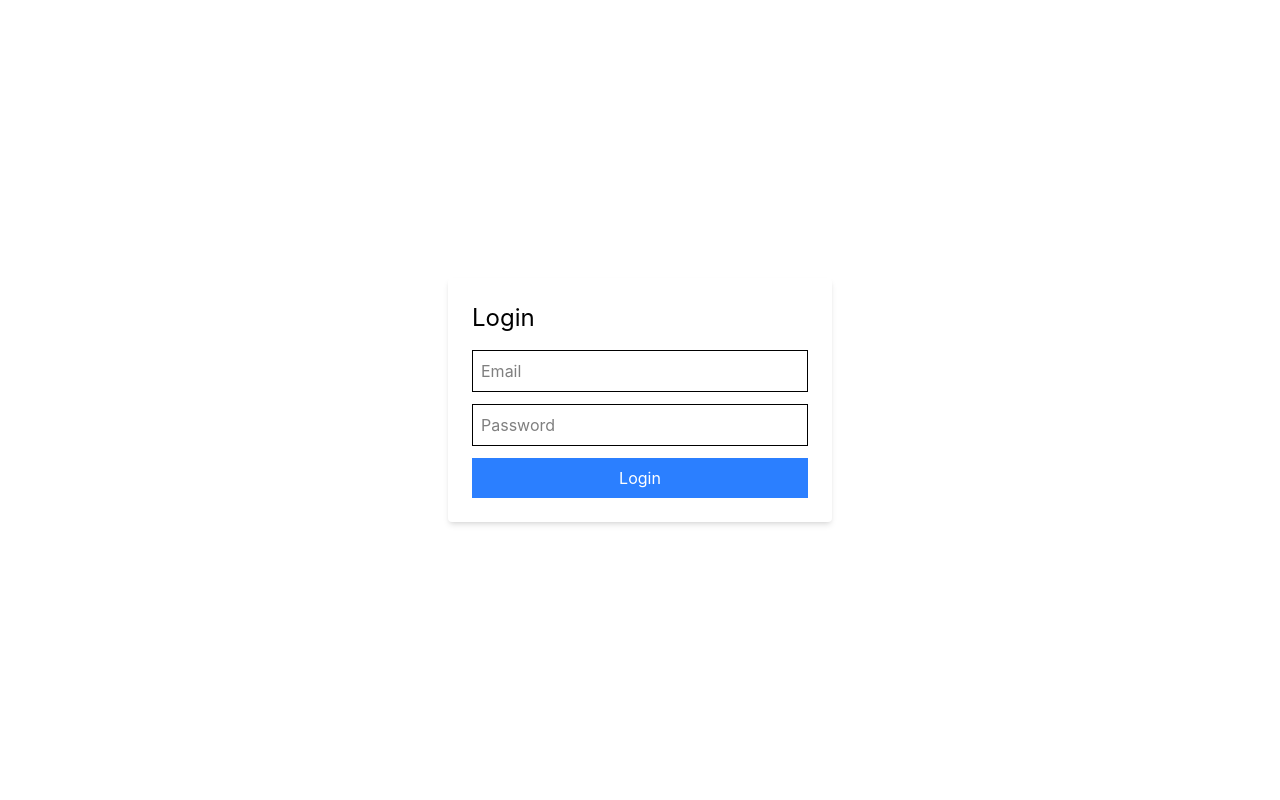
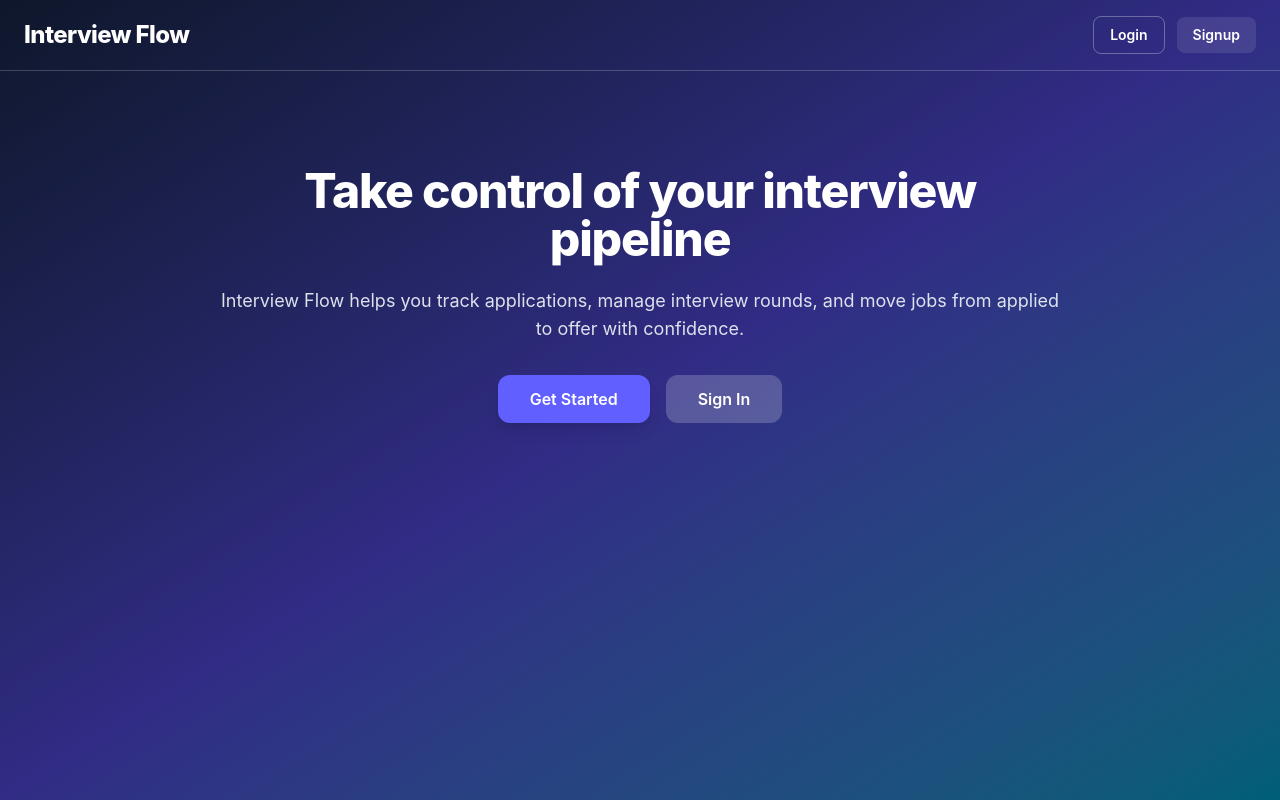
Before and after one commit to namitmalasi/InterviewFlow, a React (Vite) app in the folder frontend/: page / in a window 1280 px wide. Before the commit this address led to /login. Built offline with nearby package versions, Linux system fonts and the light colour scheme; no server answers.

Commit message:
adding the home page and styling authentication page

```diff
--- a/frontend/src/App.jsx
+++ b/frontend/src/App.jsx
@@ -7,6 +7,7 @@ import useAuthStore from "./store/authStore";
 import { useEffect } from "react";
 import PublicRoute from "./components/PublicRoute";
 import JobDetails from "./pages/JobDetails";
+import Home from "./pages/Home";
 
 function App() {
   const checkAuth = useAuthStore((state) => state.checkAuth);
@@ -18,6 +19,8 @@ function App() {
   return (
     <BrowserRouter>
       <Routes>
+        <Route path="/" element={<Home />} />
+
         <Route
           path="/login"
           element={
@@ -35,7 +38,7 @@ function App() {
           }
         />
         <Route
-          path="/"
+          path="/dashboard"
           element={
             <ProtectedRoute>
               <Dashboard />
--- a/frontend/src/components/PublicRoute.jsx
+++ b/frontend/src/components/PublicRoute.jsx
@@ -10,7 +10,7 @@ function PublicRoute({ children }) {
   }
 
   if (user) {
-    return <Navigate to="/" />;
+    return <Navigate to="/dashboard" />;
   }
 
   return children;
--- /dev/null
+++ b/frontend/src/pages/Home.jsx
@@ -0,0 +1,54 @@
+import { Link } from "react-router-dom";
+
+function Home() {
+  return (
+    <div className="min-h-screen bg-gradient-to-br from-slate-900 via-indigo-900 to-cyan-800 text-white">
+      <header className="flex items-center justify-between px-6 py-4 border-b border-white/20">
+        <div className="text-2xl font-extrabold tracking-tight">
+          Interview Flow
+        </div>
+
+        <nav className="flex items-center gap-3">
+          <Link
+            to="/login"
+            className="rounded-lg px-4 py-2 border border-white/30 text-sm font-semibold hover:bg-white/10 transition"
+          >
+            Login
+          </Link>
+          <Link
+            to="/signup"
+            className="rounded-lg px-4 py-2 bg-white/10 text-sm font-semibold text-white hover:bg-white/20 transition"
+          >
+            Signup
+          </Link>
+        </nav>
+      </header>
+
+      <main className="mx-auto px-6 py-24 max-w-4xl text-center">
+        <h1 className="text-5xl font-extrabold tracking-tight mb-6">
+          Take control of your interview pipeline
+        </h1>
+        <p className="text-lg text-slate-100/90 mb-8">
+          Interview Flow helps you track applications, manage interview rounds,
+          and move jobs from applied to offer with confidence.
+        </p>
+        <div className="flex justify-center gap-4">
+          <Link
+            to="/signup"
+            className="rounded-xl bg-indigo-500 px-8 py-3 font-semibold text-white shadow-lg hover:bg-indigo-600 transition"
+          >
+            Get Started
+          </Link>
+          <Link
+            to="/login"
+            className="rounded-xl bg-white/20 px-8 py-3 font-semibold text-white hover:bg-white/40 transition"
+          >
+            Sign In
+          </Link>
+        </div>
+      </main>
+    </div>
+  );
+}
+
+export default Home;
--- a/frontend/src/pages/JobDetails.jsx
+++ b/frontend/src/pages/JobDetails.jsx
@@ -1,7 +1,8 @@
-import { useEffect, useState } from "react";
+import { useEffect } from "react";
 import { useParams } from "react-router-dom";
 import useJobStore from "../store/jobStore";
 import AddRound from "../components/AddRound";
+import { getRoundResultColor } from "../utils/statusColor";
 
 function JobDetails() {
   const { id } = useParams();
@@ -12,28 +13,56 @@ function JobDetails() {
   }, [id]);
 
   return (
-    <div className="p-10">
-      <h1 className="text-3xl font-bold mb-6">Interview Rounds</h1>
+    <div className="p-10 bg-slate-100 min-h-screen">
+      <h1 className="text-3xl font-extrabold mb-6 text-slate-900">
+        Interview Rounds
+      </h1>
+
+      <div className="bg-white rounded-2xl border border-slate-200 shadow-lg p-6 mb-6">
+        <p className="text-sm text-slate-500">
+          For this job, add and track each interview round outcome.
+        </p>
+      </div>
 
       <AddRound jobId={id} />
 
       <div className="space-y-4 mt-6">
-        {rounds?.length === 0 && <p>No rounds added yet</p>}
+        {rounds?.length === 0 && (
+          <div className="rounded-xl border border-dashed border-slate-300 bg-white p-6 text-center text-slate-500">
+            No rounds added yet
+          </div>
+        )}
 
         {rounds?.map((round) => (
-          <div key={round._id} className="border p-4 rounded shadow">
-            <h2 className="text-xl font-semibold">{round.roundName}</h2>
+          <div
+            key={round._id}
+            className="bg-white rounded-2xl border border-slate-200 p-5 shadow-sm hover:shadow-md transition"
+          >
+            <div className="flex flex-wrap justify-between items-start gap-3">
+              <div>
+                <h2 className="text-xl font-bold text-slate-900">
+                  {round.roundName}
+                </h2>
+                <p className="text-sm text-slate-500">
+                  {round.notes || "No notes yet"}
+                </p>
+              </div>
 
-            <p>Result: {round.result}</p>
+              <span
+                className={`px-3 py-1 rounded-full text-sm font-semibold ${getRoundResultColor(round.result)}`}
+              >
+                {round.result}
+              </span>
+            </div>
 
-            <p className="text-gray-500 text-sm">{round.notes}</p>
-
-            <button
-              onClick={() => deleteRound(round._id)}
-              className="text-red-500 text-sm mt-2"
-            >
-              Delete
-            </button>
+            <div className="mt-4">
+              <button
+                onClick={() => deleteRound(round._id)}
+                className="rounded-md border border-red-500 px-3 py-1 text-red-500 font-medium hover:bg-red-500 hover:text-white transition"
+              >
+                Delete
+              </button>
+            </div>
           </div>
         ))}
       </div>
--- a/frontend/src/pages/Login.jsx
+++ b/frontend/src/pages/Login.jsx
@@ -1,6 +1,6 @@
 import { useState } from "react";
 import useAuthStore from "../store/authStore";
-import { useNavigate } from "react-router-dom";
+import { Link, useNavigate } from "react-router-dom";
 
 function Login() {
   const login = useAuthStore((state) => state.login);
@@ -16,33 +16,52 @@ function Login() {
 
     const success = await login(form);
     if (success) {
-      navigate("/");
+      navigate("/dashboard");
     }
   };
 
   return (
-    <div className="flex justify-center items-center h-screen">
+    <div className="flex items-center justify-center min-h-screen bg-gradient-to-br from-slate-900 via-indigo-900 to-cyan-800 p-4">
       <form
         onSubmit={handleSubmit}
-        className="bg-white p-6 shadow-md rounded w-96"
+        className="w-full max-w-md rounded-3xl bg-white/95 border border-slate-200 p-8 shadow-2xl backdrop-blur"
       >
-        <h2 className="text-2xl mb-4">Login</h2>
+        <h2 className="text-3xl font-extrabold text-slate-900 mb-2 text-center">
+          Welcome Back
+        </h2>
+        <p className="text-sm text-slate-500 mb-8 text-center">
+          Sign in to continue to Interview Flow
+        </p>
 
         <input
           type="email"
           placeholder="Email"
-          className="border w-full p-2 mb-3"
+          className="w-full rounded-xl border border-slate-300 px-4 py-3 mb-4 text-slate-800 focus:border-indigo-400 focus:outline-none focus:ring-2 focus:ring-indigo-300"
+          value={form.email}
           onChange={(e) => setForm({ ...form, email: e.target.value })}
         />
 
         <input
           type="password"
           placeholder="Password"
-          className="border w-full p-2 mb-3"
+          className="w-full rounded-xl border border-slate-300 px-4 py-3 mb-6 text-slate-800 focus:border-indigo-400 focus:outline-none focus:ring-2 focus:ring-indigo-300"
+          value={form.password}
           onChange={(e) => setForm({ ...form, password: e.target.value })}
         />
 
-        <button className="bg-blue-500 text-white w-full p-2">Login</button>
+        <button className="w-full rounded-xl bg-gradient-to-r from-indigo-600 to-cyan-500 px-4 py-3 font-semibold text-white shadow hover:from-indigo-700 hover:to-cyan-600 transition">
+          Login
+        </button>
+
+        <p className="mt-4 text-center text-sm text-slate-600">
+          New user?
+          <Link
+            to="/signup"
+            className="font-semibold text-indigo-600 hover:text-indigo-800 ml-1"
+          >
+            Register here
+          </Link>
+        </p>
       </form>
     </div>
   );
--- a/frontend/src/pages/Signup.jsx
+++ b/frontend/src/pages/Signup.jsx
@@ -1,6 +1,6 @@
 import { useState } from "react";
 import useAuthStore from "../store/authStore";
-import { useNavigate } from "react-router-dom";
+import { Link, useNavigate } from "react-router-dom";
 
 function Signup() {
   const register = useAuthStore((state) => state.register);
@@ -16,40 +16,60 @@ function Signup() {
 
     const success = await register(form);
     if (success) {
-      navigate("/");
+      navigate("/dashboard");
     }
   };
 
   return (
-    <div className="flex justify-center items-center h-screen">
+    <div className="flex items-center justify-center min-h-screen bg-gradient-to-br from-slate-900 via-indigo-900 to-cyan-800 p-4">
       <form
         onSubmit={handleSubmit}
-        className="bg-white p-6 shadow-md rounded w-96"
+        className="w-full max-w-md rounded-3xl bg-white/95 border border-slate-200 p-8 shadow-2xl backdrop-blur"
       >
-        <h2 className="text-2xl mb-4">Signup</h2>
+        <h2 className="text-3xl font-extrabold text-slate-900 mb-2">
+          Create Account
+        </h2>
+        <p className="text-sm text-slate-500 mb-8">
+          Join Interview Flow to keep track of your applications
+        </p>
 
         <input
           type="text"
           placeholder="Name"
-          className="border w-full p-2 mb-3"
+          className="w-full rounded-xl border border-slate-300 px-4 py-3 mb-4 text-slate-800 focus:border-indigo-400 focus:outline-none focus:ring-2 focus:ring-indigo-300"
+          value={form.name}
           onChange={(e) => setForm({ ...form, name: e.target.value })}
         />
 
         <input
           type="email"
           placeholder="Email"
-          className="border w-full p-2 mb-3"
+          className="w-full rounded-xl border border-slate-300 px-4 py-3 mb-4 text-slate-800 focus:border-indigo-400 focus:outline-none focus:ring-2 focus:ring-indigo-300"
+          value={form.email}
           onChange={(e) => setForm({ ...form, email: e.target.value })}
         />
 
         <input
           type="password"
           placeholder="Password"
-          className="border w-full p-2 mb-3"
+          className="w-full rounded-xl border border-slate-300 px-4 py-3 mb-6 text-slate-800 focus:border-indigo-400 focus:outline-none focus:ring-2 focus:ring-indigo-300"
+          value={form.password}
           onChange={(e) => setForm({ ...form, password: e.target.value })}
         />
 
-        <button className="bg-blue-500 text-white w-full p-2">Signup</button>
+        <button className="w-full rounded-xl bg-gradient-to-r from-indigo-600 to-cyan-500 px-4 py-3 font-semibold text-white shadow hover:from-indigo-700 hover:to-cyan-600 transition">
+          Signup
+        </button>
+
+        <p className="mt-4 text-center text-sm text-slate-600">
+          Already have an account?
+          <Link
+            to="/login"
+            className="font-semibold text-indigo-600 hover:text-indigo-800 ml-1"
+          >
+            Login here
+          </Link>
+        </p>
       </form>
     </div>
   );
--- a/frontend/src/utils/statusColor.js
+++ b/frontend/src/utils/statusColor.js
@@ -9,3 +9,13 @@ export const getStatusColor = (status) => {
 
   return colors[status] || "bg-gray-100 text-gray-600";
 };
+
+export const getRoundResultColor = (result) => {
+  const colors = {
+    Pending: "bg-yellow-100 text-yellow-700",
+    Pass: "bg-green-100 text-green-700",
+    Fail: "bg-red-100 text-red-700",
+  };
+
+  return colors[result] || "bg-gray-100 text-gray-600";
+};
```
Also changed, not shown: frontend/src/components/AddRound.jsx (+11 -6 lines), frontend/src/components/Sidebar.jsx (+2 -9 lines).
